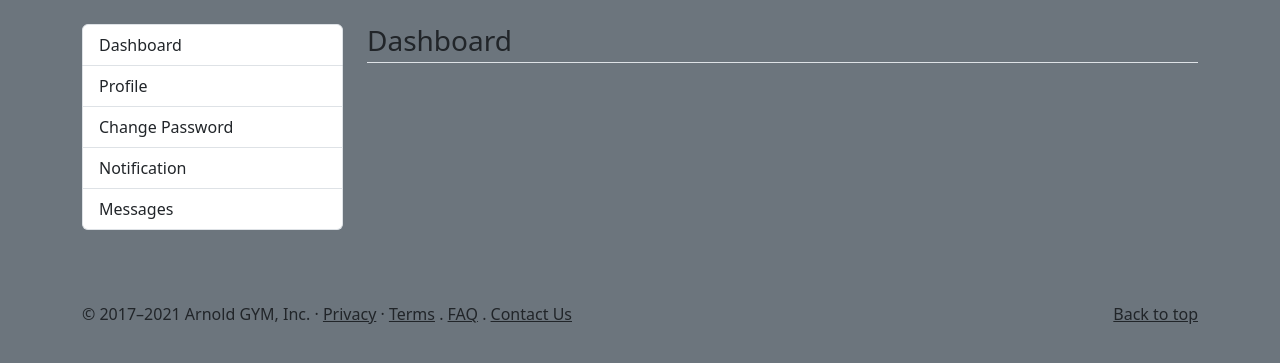
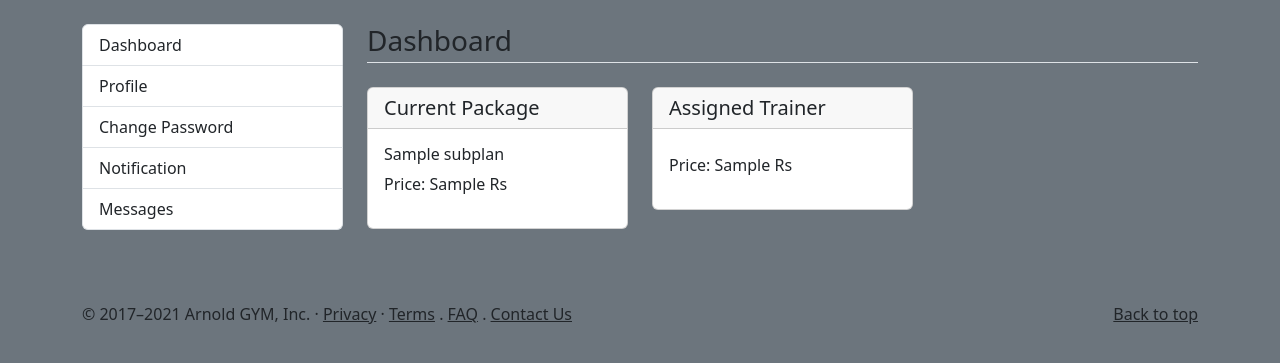
Before and after one commit to Omsurvase24/Gym-Management-System, a Django app: page /user/dashboard in a window 1280 px wide. Shown: the part 56-419 px from the top of the page. Run offline with Django 4.2, Linux system fonts and the light colour scheme; a user stored in the database is signed in; tables that the repository leaves empty hold one stand-in row (values such as "Sample post"); some libraries are stand-ins or nearby versions.

Commit message:
user-trainer

```diff
--- a/main/models.py
+++ b/main/models.py
@@ -179,3 +179,12 @@ class NotifyUserStatus(models.Model):
     notify = models.ForeignKey(Notify, on_delete=models.CASCADE)
     user = models.ForeignKey(User, on_delete=models.CASCADE)
     status = models.BooleanField(default=False)
+
+
+class AssignSubscriber(models.Model):
+    user = models.ForeignKey(
+        User, on_delete=models.CASCADE, null=True)
+    trainer = models.ForeignKey(Trainer, on_delete=models.CASCADE)
+
+    def __str__(self):
+        return str(self.user)
--- a/main/templates/user/dashboard.html
+++ b/main/templates/user/dashboard.html
@@ -8,6 +8,26 @@
             </div>
             <div class = "col-9">
                 <h3 class = "mb-4 border-bottom pb-1">Dashboard</h3>
+                <div class = "row">
+                    <div class = "col-md-4">
+                        <div class = "card">
+                            <h5 class = "card-header">Current Package</h5>
+                            <div class = "card-body">
+                                <h6 class = "card-text">{{current_plan.plan}}</h6>
+                                <p>Price: {{current_plan.price}} Rs</p>
+                            </div>
+                        </div>
+                    </div>
+                    <div class = "col-md-4">
+                        <div class = "card">
+                            <h5 class = "card-header">Assigned Trainer</h5>
+                            <div class = "card-body">
+                                <h6 class = "card-text"></h6>
+                                <p>Price: {{current_plan.price}} Rs</p>
+                            </div>
+                        </div>
+                    </div>
+                </div>
             </div>
         </div>
     </section>
--- a/main/views.py
+++ b/main/views.py
@@ -124,7 +124,12 @@ def pay_cancel(request):
 
 
 def user_dashboard(request):
-    return render(request, 'user/dashboard.html')
+    current_plan = models.Subscription.objects.get(user=request.user)
+    my_trainer = models.AssignSubscriber.objects.get(user=request.user)
+    return render(request, 'user/dashboard.html', {
+        'current_plan': current_plan,
+        'my_trainer': my_trainer,
+    })
 
 
 def update_profile(request):
```
Also changed, not shown: main/admin.py (+7 -0 lines), main/migrations/0021_assignsubscriber.py (added), main/migrations/0022_remove_assignsubscriber_subscriber_and_more.py (added), main/migrations/0023_alter_assignsubscriber_trainer.py (added).
